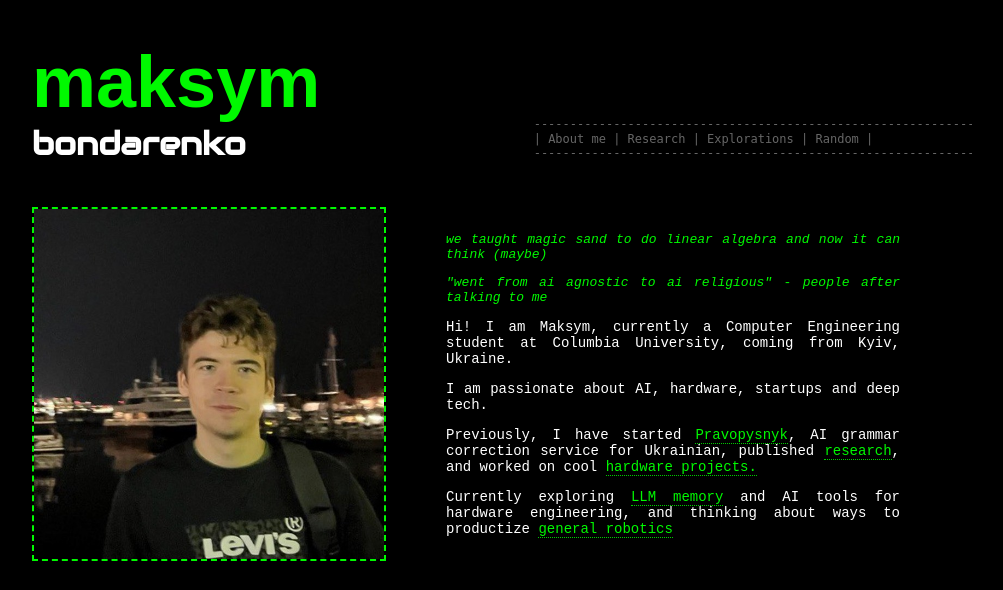
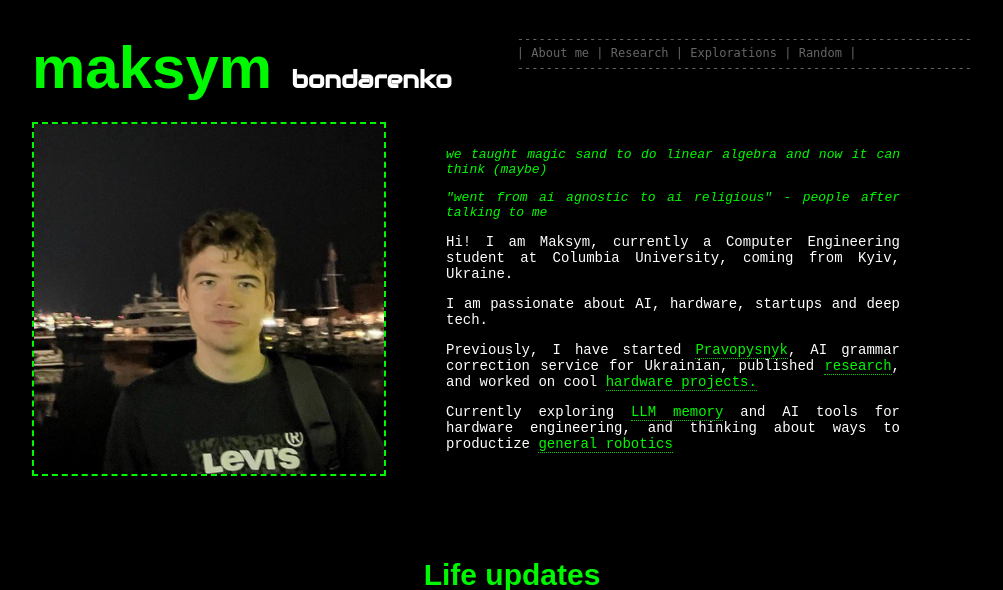
Before and after one commit to Lenguist/internet-home, a Flask app: page / in a window 1280 px wide. Shown: the top 590 px of the page, without its empty margins (128-1131 px from the left). Run offline with Flask 3, Linux system fonts and the light colour scheme; some web fonts are replaced.

Commit message:
Fix header title formatting - reduce font sizes and prevent line wrapping for 'maksym bondarenko'

```diff
--- a/static/css/styles.css
+++ b/static/css/styles.css
@@ -26,18 +26,24 @@
   align-items: flex-end; /* align bottom of elements */
   justify-content: space-between;
   margin: 20px;
+  flex-wrap: nowrap; /* prevent wrapping */
+}
+
+.header h1 {
+  white-space: nowrap; /* keep name on one line */
+  margin: 0;
 }
 
 .first-name {
   font-family: 'Goldman', sans-serif;
-  font-size: 72px;
+  font-size: 60px;
   text-transform: lowercase;
   color: var(--primary-green);
 }
 
 .last-name {
   font-family: 'Audiowide', cursive;
-  font-size: 32px;
+  font-size: 24px;
   text-transform: lowercase;
   color: var(--white);
 }
```
